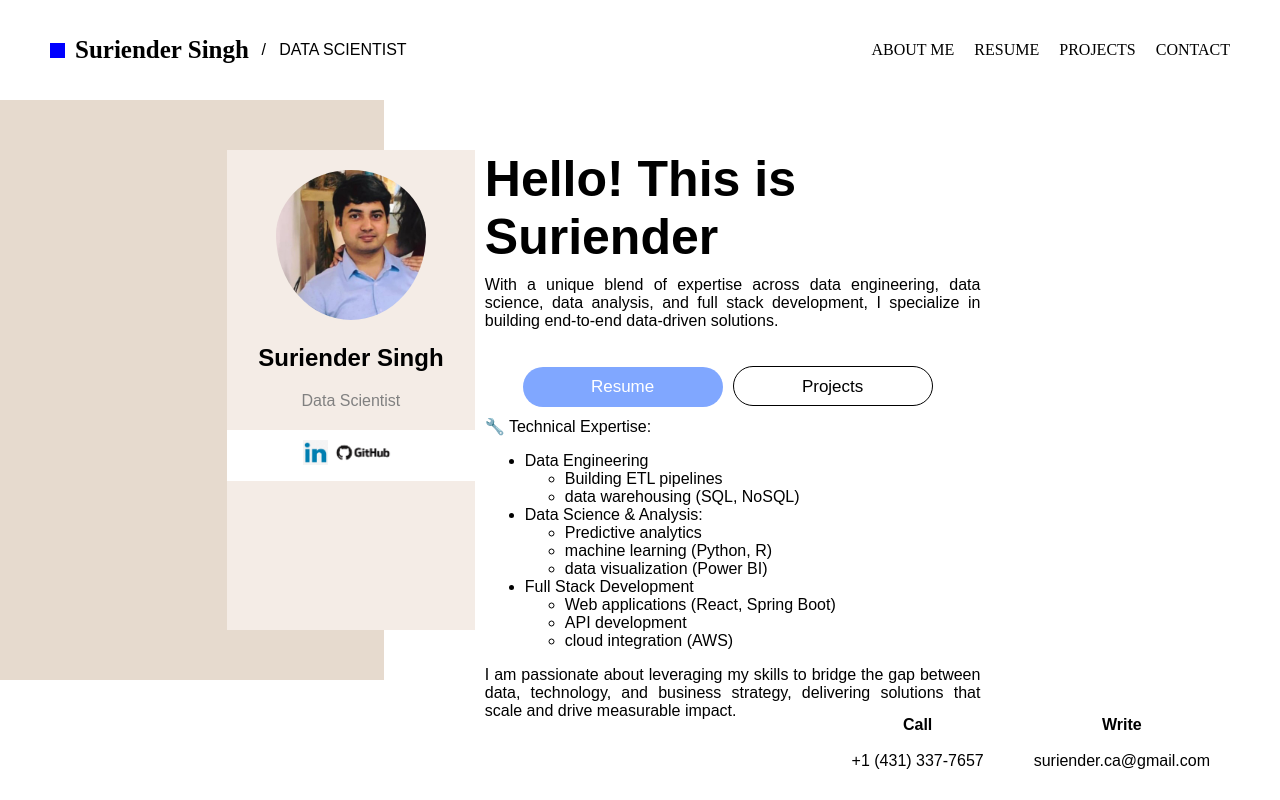
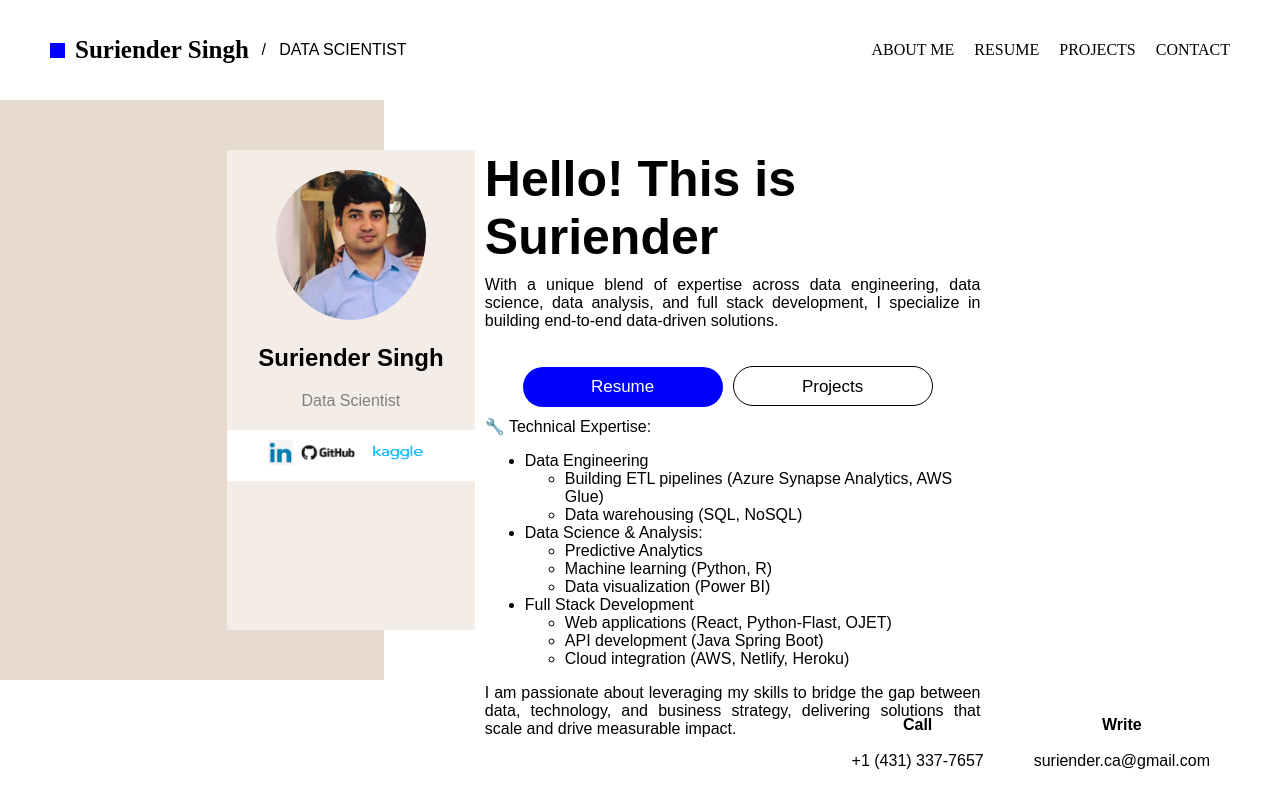
Before and after one commit to ssk1177/Portfolio, a React (Create React App) app: page / in a window 1280 px wide. Built offline with nearby package versions, Linux system fonts and the light colour scheme.

Commit message:
Changes in aboutme

```diff
--- a/src/components/MainContent.js
+++ b/src/components/MainContent.js
@@ -4,6 +4,7 @@ import "./../styles/MainContent.css";
 import profilephoto from "./../assets/images/profilephoto.jpeg";
 import linkedInIcon from "./../assets/images/linkedIn.png";
 import githubIcon from "./../assets/images/github.png";
+import kaggleIcon from "./../assets/images/kaggle.png";
 import { useNavigate } from "react-router-dom";
 
 const MainContent = () => {
@@ -39,6 +40,13 @@ const MainContent = () => {
               rel="noreferrer"
             >
               <img className="github-icon" src={githubIcon} alt="GitHub" />
+            </a>
+            <a
+              href="https://www.kaggle.com/suriender"
+              target="_blank"
+              rel="noreferrer"
+            >
+              <img className="github-icon" src={kaggleIcon} alt="GitHub" />
             </a>
           </div>
         </div>
@@ -77,24 +85,24 @@ const MainContent = () => {
               <li>
                 Data Engineering
                 <ul>
-                  <li>Building ETL pipelines</li>
-                  <li>data warehousing (SQL, NoSQL)</li>
+                  <li>Building ETL pipelines (Azure Synapse Analytics, AWS Glue)</li>
+                  <li>Data warehousing (SQL, NoSQL)</li>
                 </ul>
               </li>
               <li>
                 Data Science & Analysis:
                 <ul>
-                  <li>Predictive analytics</li>
-                  <li>machine learning (Python, R)</li>
-                  <li>data visualization (Power BI)</li>
+                  <li>Predictive Analytics</li>
+                  <li>Machine learning (Python, R)</li>
+                  <li>Data visualization (Power BI)</li>
                 </ul>
               </li>
               <li>
                 Full Stack Development
                 <ul>
-                  <li>Web applications (React, Spring Boot)</li>
-                  <li>API development</li>
-                  <li>cloud integration (AWS)</li>
+                  <li>Web applications (React, Python-Flast, OJET)</li>
+                  <li>API development (Java Spring Boot)</li>
+                  <li>Cloud integration (AWS, Netlify, Heroku)</li>
                 </ul>
               </li>
             </ul>
--- a/src/styles/MainContent.css
+++ b/src/styles/MainContent.css
@@ -85,7 +85,7 @@
 }
 
 .resume-btn {
-    background-color: rgb(128, 167, 255);
+    background-color: blue;
     color: white;
 }
 
```
